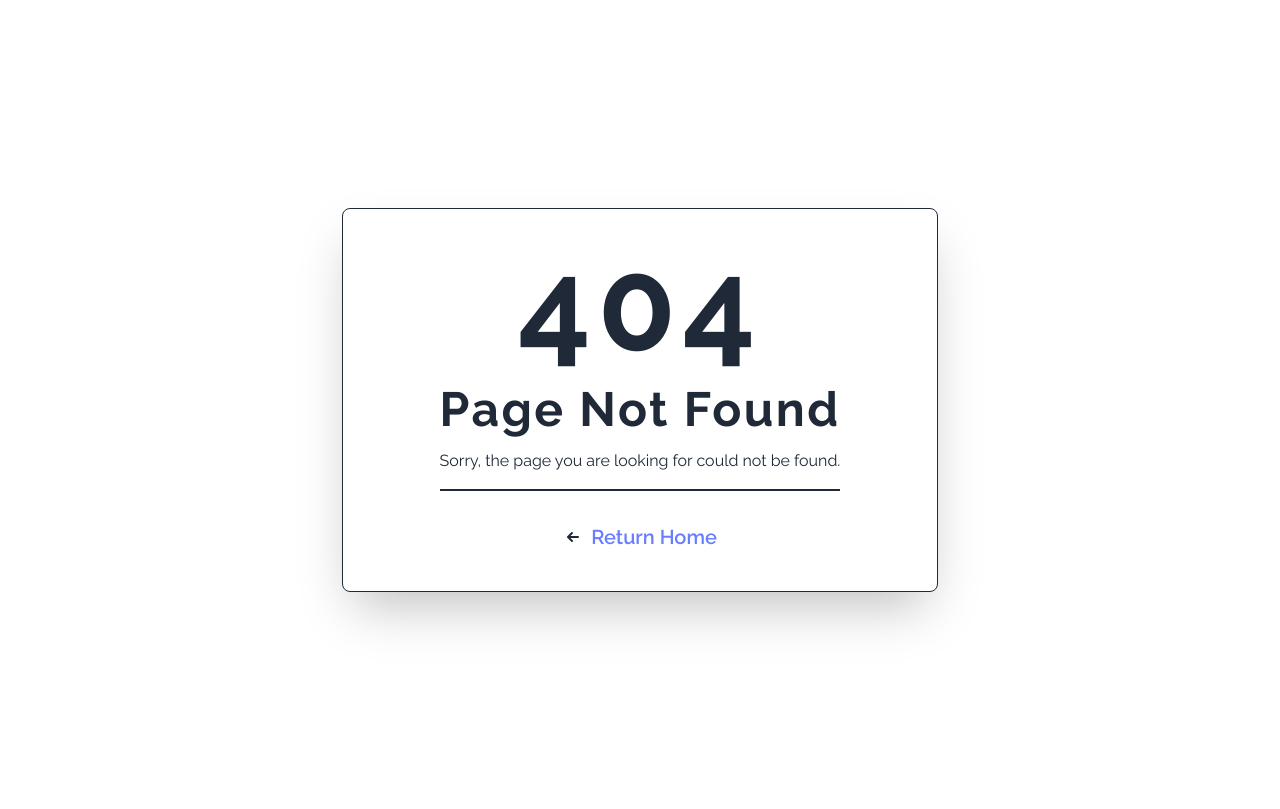
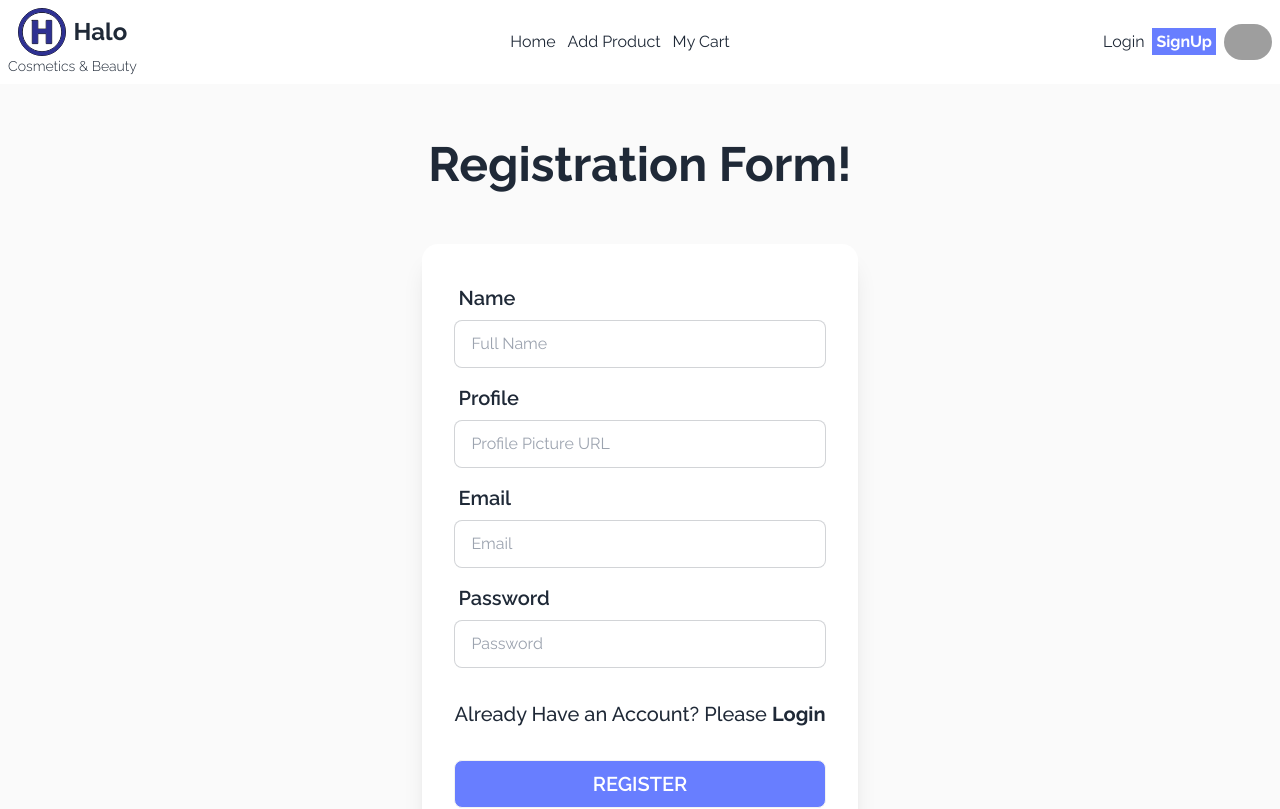
Before and after one commit to coder7475/halo-cosmetics, a React (Vite) app: page /signup in a window 1280 px wide. Before the commit this address had no page. Shown: the top 809 px of the page. Built offline with nearby package versions, Linux system fonts and the light colour scheme; grey boxes are pictures that could not be loaded.

Commit message:
feat: add signup form for signup route

```diff
--- a/src/components/AboutUs.jsx
+++ b/src/components/AboutUs.jsx
@@ -3,7 +3,7 @@ import { FaRocket, FaEye, FaHandshake } from 'react-icons/fa';
 const AboutUs = () => {
   return (
     <div className="flex flex-col justify-center items-center gap-5 my-10 w-9/12 mx-auto min-h-screen">
-      <h1 className="text-3xl font-bold">About US</h1>
+      <h1 className="text-3xl font-bold text-darkBlue">About US</h1>
       <p>
       At Halo, we are dedicated to redefining beauty through innovation, quality, and inclusivity. Founded with a passion for enhancing your natural allure, we believe that true beauty radiates from within. Our mission is to empower individuals to embrace their unique style, embrace their confidence, and express their individualit
       </p>
--- a/src/components/Navbar.jsx
+++ b/src/components/Navbar.jsx
@@ -2,7 +2,7 @@ import { NavLink } from "react-router-dom";
 
 const Navbar = () => {
   return (
-    <div className="navbar flex flex-col lg:flex-row justify-between items-center bg-white ">
+    <div className="navbar flex flex-col lg:flex-row justify-between items-center bg-white">
       <div className=" flex gap-2">
         <div className="flex flex-col items-center">
           <div className="flex justify-center items-center gap-2">
@@ -19,7 +19,7 @@ const Navbar = () => {
               to="/"
               className={({ isActive, isPending }) =>
                 isActive
-                  ? "active font-bold bg-blue p-1 text-white"
+                  ? "active font-bold bg-darkBlue p-1 text-white"
                   : isPending
                   ? "pending"
                   : ""
@@ -33,7 +33,7 @@ const Navbar = () => {
               to="/addProduct"
               className={({ isActive, isPending }) =>
                 isActive
-                  ? "active font-bold bg-blue p-1 text-white"
+                  ? "active font-bold bg-darkBlue p-1 text-white"
                   : isPending
                   ? "pending"
                   : ""
@@ -47,7 +47,7 @@ const Navbar = () => {
               to="/cart"
               className={({ isActive, isPending }) =>
                 isActive
-                  ? "active font-bold bg-blue p-1 text-white"
+                  ? "active font-bold bg-darkBlue p-1 text-white"
                   : isPending
                   ? "pending"
                   : ""
@@ -65,7 +65,7 @@ const Navbar = () => {
               to="/login"
               className={({ isActive, isPending }) =>
                 isActive
-                  ? "active font-bold bg-blue p-1 text-white"
+                  ? "active font-bold bg-darkBlue p-1 text-white"
                   : isPending
                   ? "pending"
                   : ""
@@ -76,10 +76,10 @@ const Navbar = () => {
           </li>
           <li>
             <NavLink
-              to="/addProduct"
+              to="/signup"
               className={({ isActive, isPending }) =>
                 isActive
-                  ? "active font-bold bg-blue p-1 text-white"
+                  ? "active font-bold bg-darkBlue p-1 text-white"
                   : isPending
                   ? "pending"
                   : ""
@@ -92,6 +92,7 @@ const Navbar = () => {
             <img
               src="https://i.ibb.co/85ySkY3/anya.jpg"
               className="rounded-full"
+
             />
           </li>
         </ul>
--- a/src/components/TeamSection.jsx
+++ b/src/components/TeamSection.jsx
@@ -3,7 +3,7 @@ const TeamSection = () => {
     <div className="py-20 bg-gray-50">
       <div className="container mx-auto px-6 md:px-12 xl:px-32">
         <div className="mb-16 text-center">
-          <h2 className="mb-4 text-center text-2xl text-gray-900 font-bold md:text-4xl">
+          <h2 className="mb-4 text-center text-2xl text-gray-900 font-bold md:text-4xl text-darkBlue">
             Halo&apos;s leadership
           </h2>
           <p className="text-gray-600 lg:w-8/12 lg:mx-auto">
--- /dev/null
+++ b/src/pages/SignUp.jsx
@@ -0,0 +1,105 @@
+import { Link } from "react-router-dom";
+
+const SignUp = () => {
+  return (
+    <div className="hero font-display bg-neutral-50 py-10">
+      <div className="hero-content flex-col">
+        <div className="text-center lg:text-left">
+          <h1 className="text-5xl font-bold mb-10">Registration Form!</h1>
+        </div>
+        <div className="card w-full max-w-5xl shadow-xl bg-base-100">
+          <form
+            className="card-body"
+            // onSubmit={handleSignUp}
+          >
+            <div className="form-control">
+              <label className="label" htmlFor="name">
+                <span className="label-text text-xl font-semibold">Name</span>
+              </label>
+              <input
+                id="name"
+                name="name"
+                type="text"
+                placeholder="Full Name"
+                className="input input-bordered"
+                autoComplete="true"
+                required
+              />
+            </div>
+            <div className="form-control" htmlFor="profile">
+              <label className="label">
+                <span className="label-text text-xl font-semibold">
+                  Profile
+                </span>
+              </label>
+              <input
+                id="profile"
+                name="profile"
+                type="text"
+                placeholder="Profile Picture URL"
+                className="input input-bordered"
+                required
+                autoComplete="true"
+              />
+            </div>
+            <div className="form-control">
+              <label className="label" htmlFor="email">
+                <span className="label-text text-xl font-semibold">Email</span>
+              </label>
+              <input
+                id="email"
+                name="email"
+                type="email"
+                placeholder="Email"
+                className="input input-bordered"
+                required
+                autoComplete="true"
+              />
+            </div>
+            <div className="form-control">
+              <label className="label" htmlFor="password">
+                <span className="label-text text-xl font-semibold">
+                  Password
+                </span>
+              </label>
+              <input
+                id="password"
+                name="password"
+                type="password"
+                placeholder="Password"
+                className="input input-bordered"
+                autoComplete="true"
+                required
+              />
+            </div>
+            <div className="text-xl font-medium mt-6">
+              <p>
+                Already Have an Account? Please{" "}
+                <Link to={`/login`} className="text-saffron text-xl font-bold">
+                  Login
+                </Link>
+              </p>
+            </div>
+            <div className="form-control mt-6">
+              <button className="btn bg-darkBlue text-white text-xl">
+                Register
+              </button>
+            </div>
+          </form>
+        </div>
+        <div className="divider">OR</div>
+        <div className="w-full bg-base-100 shadow-xl max-w-5xl">
+          <button
+            className="btn w-full rounded-xl text-xl "
+            // onClick={googleSignIn}
+          >
+             <svg xmlns="http://www.w3.org/2000/svg" width="24" height="24" viewBox="0 0 24 24" className="fill-current border rounded-full p-1 bg-darkBlue text-white"><path d="M9 8h-3v4h3v12h5v-12h3.642l.358-4h-4v-1.667c0-.955.192-1.333 1.115-1.333h2.885v-5h-3.808c-3.596 0-5.192 1.583-5.192 4.615v3.385z"></path></svg>
+            Register with Facebook
+          </button>
+        </div>
+      </div>
+    </div>
+  );
+};
+
+export default SignUp;
```
Also changed, not shown: src/router/router.jsx (+8 -0 lines).
